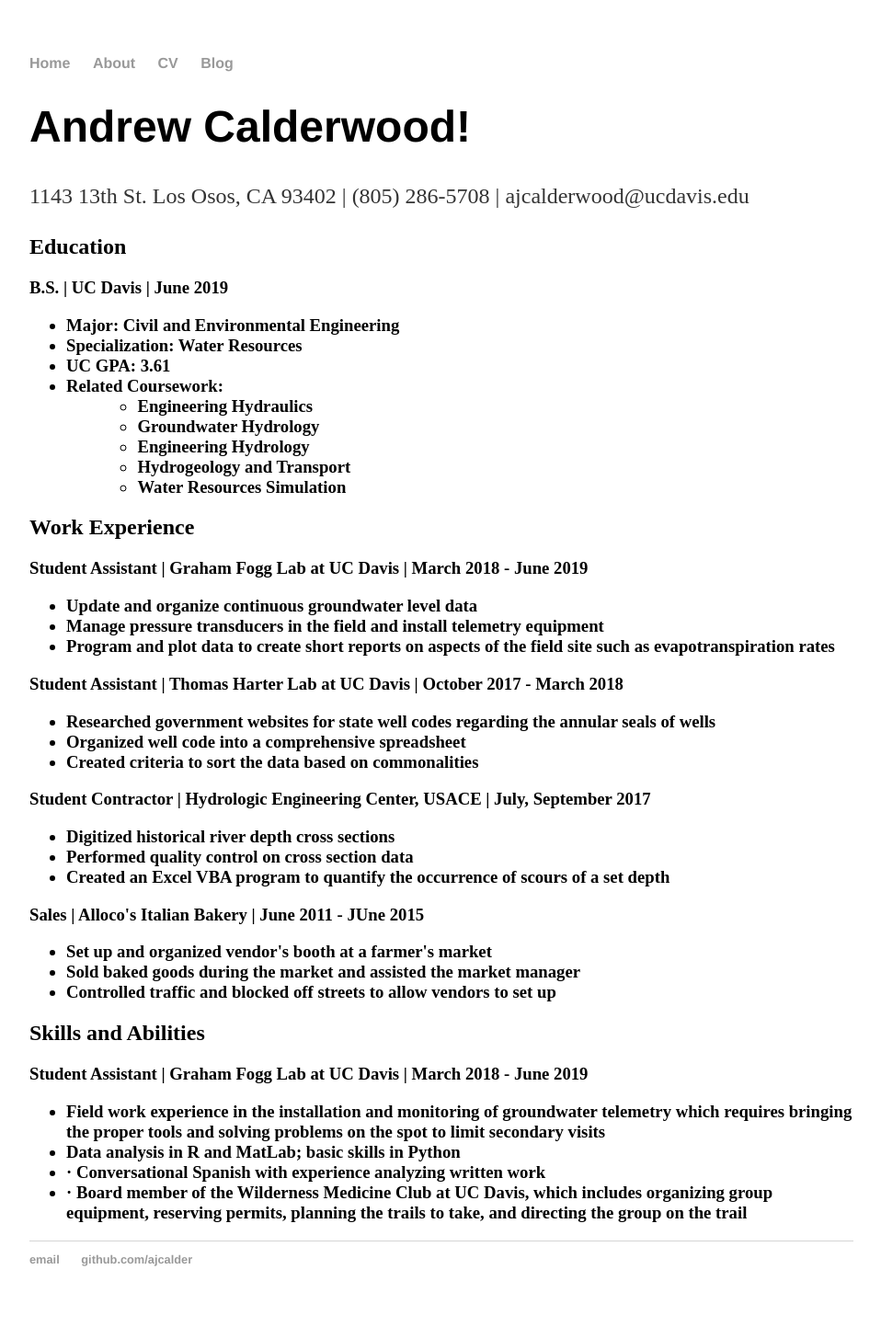
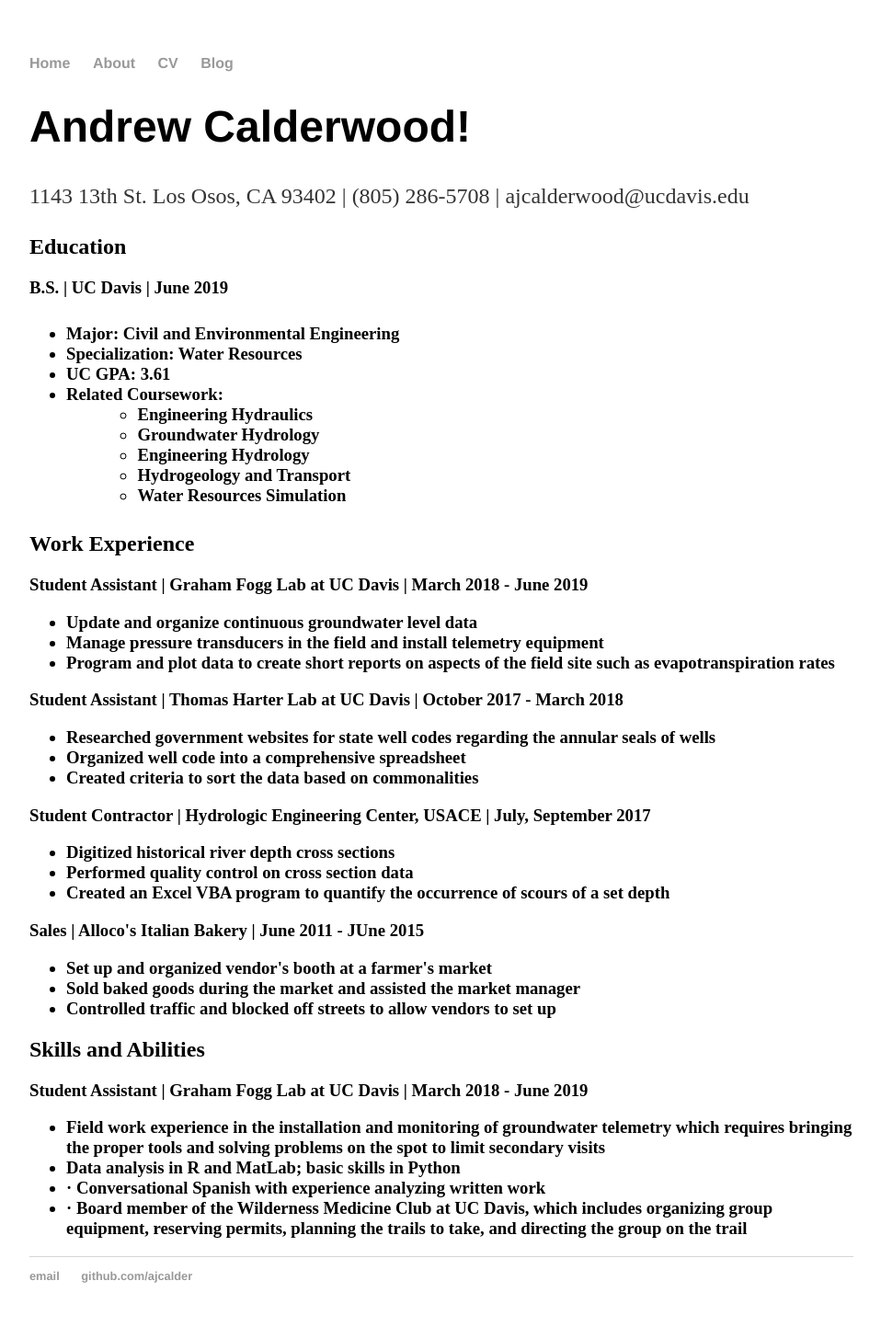
Before and after one commit to ajcalder/ajcalder.github.io, a Jekyll site: the page built from cv/index.html, in a window 1280 px wide. Shown: the whole page at 92% size, without its empty margins (160-1118 px from the left). Built offline with Jekyll 4.4.1, drawn with Linux system fonts in a browser that asks for light colours.

Commit message:
Update index.html

```diff
--- a/cv/index.html
+++ b/cv/index.html
@@ -7,7 +7,7 @@
 	<p> 1143 13th St. Los Osos, CA 93402 | (805) 286-5708 | ajcalderwood@ucdavis.edu <p>
 	<h2> Education <h2>
 		<h3> B.S. | UC Davis | June 2019 <h3>
-			<ul>
+			<p> <ul>
 			<li> Major: Civil and Environmental Engineering </li>
 			<li> Specialization: Water Resources</li>
 			<li> UC GPA: 3.61</li>
@@ -19,7 +19,7 @@
 					<li style="margin-left:2em; padding-bottom: 0;"> Hydrogeology and Transport </li>
 					<li style="margin-left:2em; padding-bottom: 0;"> Water Resources Simulation </li>
 				</ul> </li>
-			</ul>
+			</ul> <p>
 	<h2> Work Experience <h2>
 		<h3> Student Assistant | Graham Fogg Lab at UC Davis | March 2018 - June 2019 <h3>
 			<ul>
```
